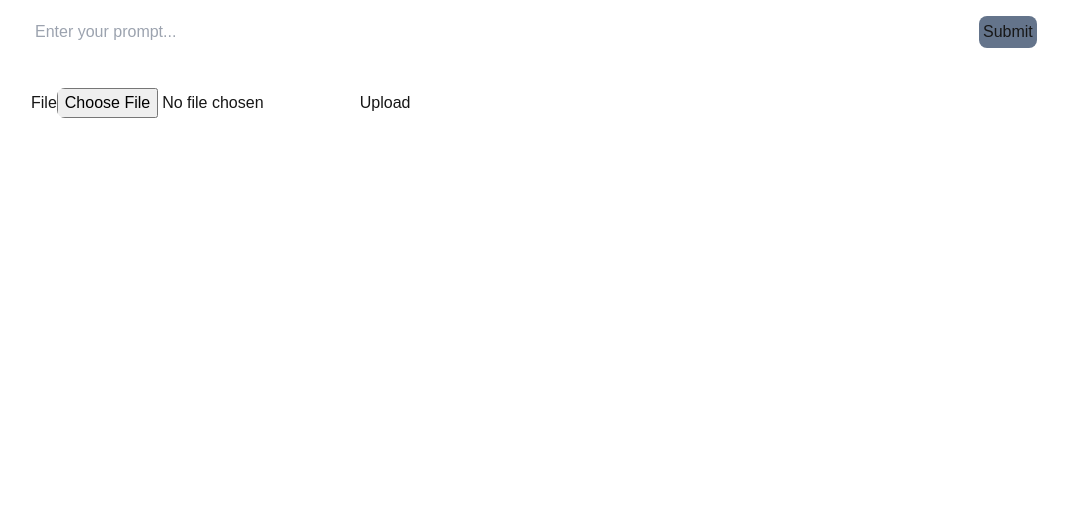
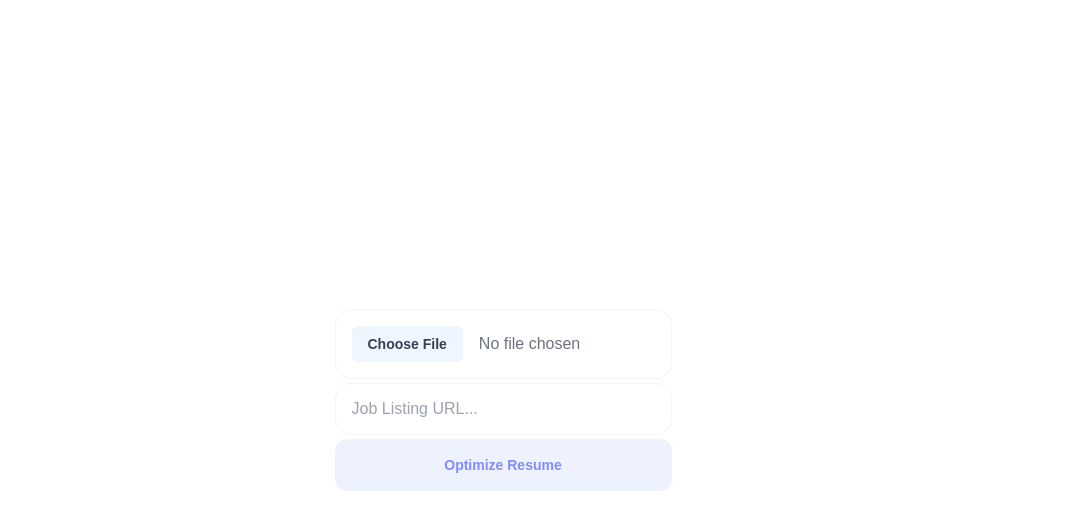
Before and after one commit to itskillian/job-match, a Next.js app: page / in a window 1280 px wide. Shown: the top 530 px of the page, without its empty margins (137-1205 px from the left). Built offline with nearby package versions, Linux system fonts and the light colour scheme.

Commit message:
Add assistant API route to handle form submission to the OpenAI API assistant, including basic file upload and vector store management.
Add basic HTML form functionality in line with progressive enhancement (JavaScript handler not yet written)

```diff
--- /dev/null
+++ b/app/api/assistants/files/route.js
@@ -0,0 +1,79 @@
+// this API endpoint handles submitting data (file and url) to the assistant
+
+import { openai } from '@/app/openai';
+
+const assistantId = 'asst_xR5uh1Sq1FuBztwi5uCxnBTi';
+
+export async function POST(request) {
+  const formData = await request.formData();
+  const file = formData.get('file');
+  const url = formData.get('url');
+  const vectorStoreId = await getOrCreateVectorStore();
+
+  // upload using file stream
+  const openaiFile = await openai.files.create({
+    file: file,
+    purpose: 'assistants',
+  });
+
+  // add file to vector store
+  await openai.beta.vectorStores.files.create(vectorStoreId, {
+    file_id: openaiFile.id,
+  });
+  return new Response();
+}
+
+//list files in assistant's vector store
+export async function GET() {
+  const vectorStoreId = await getOrCreateVectorStore();
+  const fileList = await openai.beta.vectorStores.files.list(vectorStoreId);
+
+  const filesArray = await Promise.all(
+    fileList.data.map(async (file) => {
+      const fileDetails = await openai.files.retrieve(file.id);
+      const vectorFileDetails = await openai.beta.vectorStores.files.retrieve(
+        vectorStoreId,
+        file.id
+      );
+      return {
+        file_id: file.id,
+        filename: fileDetails.filename,
+        status: vectorFileDetails.status,
+      };
+    })
+  );
+  return Response.json(filesArray);
+}
+
+// delete file from assistant's vector store
+export async function DELETE(request) {
+  const body = await request.json();
+  const fileId = body.fileId;
+
+  const vectorStoreId = await getOrCreateVectorStore(); // get or create vector store
+  await openai.beta.vectorStores.files.del(vectorStoreId, fileId); // delete file from vector store
+
+  return new Response();
+}
+
+// helper
+const getOrCreateVectorStore = async () => {
+  const assistant = await openai.beta.assistants.retrieve(assistantId);
+
+  // if the assistant already has a vector store, return it
+  if (assistant.tool_resources?.file_search?.vector_store_ids?.length > 0) {
+    return assistant.tool_resources.file_search.vector_store_ids[0];
+  }
+  // otherwise, create a new vector store and attatch it to the assistant
+  const vectorStore = await openai.beta.vectorStores.create({
+    name: "sample-assistant-vector-store",
+  });
+  await openai.beta.assistants.update(assistantId, {
+    tool_resources: {
+      file_search: {
+        vector_store_ids: [vectorStore.id],
+      },
+    },
+  });
+  return vectorStore.id;
+};
--- a/app/api/chat/route.js
+++ b/app/api/chat/route.js
@@ -1,4 +1,4 @@
-// This API route handles server-side interations for OpenAI API
+// This API route handles server-side interactions for OpenAI API
 // receives requests from frontend, and returns responses
 // keeps the API key and SDK calls server-side
 
--- /dev/null
+++ b/app/openai.js
@@ -0,0 +1,3 @@
+import OpenAI from 'openai';
+
+export const openai = new OpenAI();
--- a/app/page.js
+++ b/app/page.js
@@ -4,8 +4,8 @@ import Resume from "@/components/resume"
 
 export default function Home() {
   return (
-    <div className="min-w-[320px] sm:w-4/5 mx-auto">
-      <Chat />
+    <div className="flex justify-center items-center min-w-[320px] mx-auto h-screen">
+      {/* <Chat /> */}
       <Resume />
     </div>
   )
--- a/components/resume.js
+++ b/components/resume.js
@@ -3,28 +3,71 @@
 import { useState } from 'react';
 
 export default function Resume () {
-  const [upload, setUpload] = useState('');
+  const [resume, setResume] = useState('');
   const [response, setResponse] = useState('');
   const [loading, setLoading] = useState(false);
 
-  /** @param {Event} event */
-  function handleSubmit(event) {
-    const form =
+  // async function handleSubmit (event) {
+  //   // setLoading(true); // start loading state
+  //   // setResponse('');
+  //   const form = event.target;
+  //   const url = new URL(form.action);
+  //   const formData = new FormData(form);
+  //   const searchParameters = new URLSearchParams(formData);
 
-    event.preventDefault();
-  }
+
+  //   console.log("Form submitted")
+  //   event.preventDefault();
+  // }
 
   return (
-    <div className="mx-10 my-4 flex">
-      <form method="post" encType="multipart/form-data">
-        <label htmlFor="file">File</label>
-        <input
-          type="file"
-          id="file"
-          name="file"
-          className="rounded-lg"
-        />
-        <button>Upload</button>
+    <div className="mx-6 my-4 p-2 rounded-xl">
+      <form
+        action="/api/assistants/files"
+        method="post"
+        // onSubmit={handleSubmit}
+        encType="multipart/form-data"
+        className="h-[400px] flex flex-col justify-center items-stretch"
+        target="hiddenFrame"
+      >
+        <div className="p-4 mb-1 border border-gray-100 bg-white rounded-2xl">
+          <label htmlFor="file" className="sr-only">Choose file</label>
+          <input
+            type="file"
+            id="file"
+            name="file"
+            className="w-full text-gray-500
+            file:mr-4 file:py-2 file:px-4
+            file:rounded-md file:border-0
+            file:text-sm file:font-semibold
+            file:bg-blue-50 file:text-gray-700
+            hover:file:bg-blue-100"
+          />
+        </div>
+
+        <div className="mb-1 border border-gray-100 bg-white rounded-2xl">
+          <label htmlFor="url" className="sr-only">Choose file</label>
+          <input
+            type="url"
+            id="url"
+            name="url"
+            placeholder="Job Listing URL..."
+            className="w-full h-full rounded-2xl p-4 focus:outline focus:outline-1 focus:outline-gray-200"
+          />
+        </div>
+
+        <button
+          type="submit"
+          className="
+            p-4 rounded-xl
+            bg-indigo-50 text-indigo-400 text-sm font-bold
+            hover:bg-indigo-100
+            focus:ring-2 focus:ring-inset ring-white transition
+          "
+        >
+          Optimize Resume
+        </button>
+        <iframe name="hiddenFrame" className="hidden"></iframe>
       </form>
     </div>
   )
--- a/package.json
+++ b/package.json
@@ -10,7 +10,7 @@
   },
   "dependencies": {
     "next": "15.0.1",
-    "openai": "^4.68.4",
+    "openai": "^4.71.1",
     "react": "19.0.0-rc-69d4b800-20241021",
     "react-dom": "19.0.0-rc-69d4b800-20241021"
   },
```
Also changed, not shown: .eslintrc.json, 1 other file (tests, documents, lock files or other folders).
